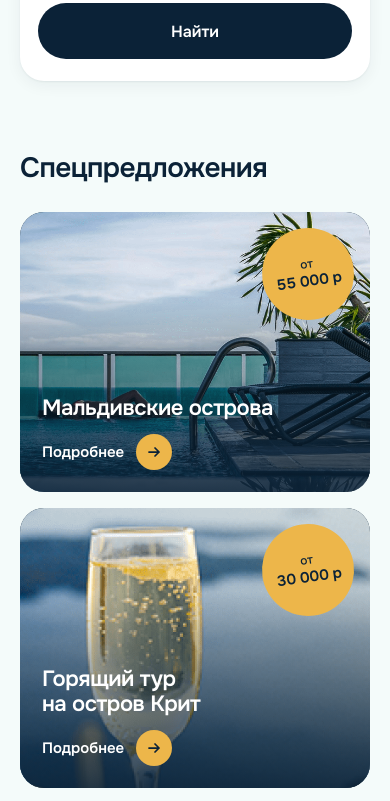
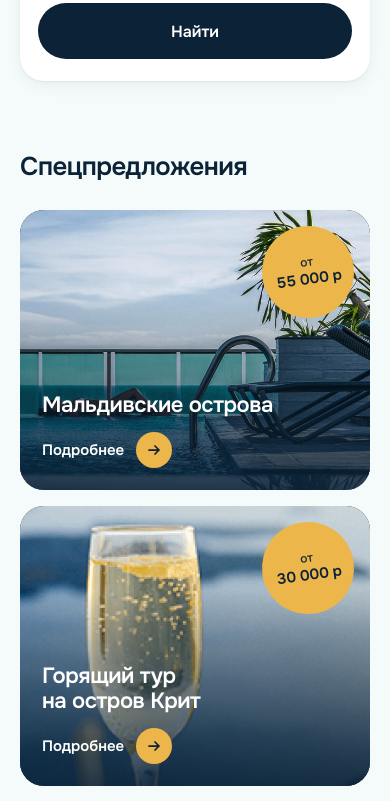
Before and after one commit to Bekzat0312/portfolio1, a plain HTML site: page index.html in a window 390 px wide. Shown: the part 1349-2150 px from the top of the page. Drawn offline with Linux system fonts and the light colour scheme; a web font is replaced by a local one.

Commit message:
Smaller h2 on 320px phones
Co-Authored-By: Claude Opus 5.5 <noreply@anthropic.com>

```diff
--- a/assets/css/main.css
+++ b/assets/css/main.css
@@ -105,7 +105,8 @@ h3{
 }
 h2{
     margin-bottom: 28px;
-    font-size: clamp(23px, 7.4vw, 28px);   /* на 320 px длинные слова не рвутся */
+    font-size: clamp(20px, 6.6vw, 28px);   /* на 320 px «Спецпредложения» влезает в строку */
+    hyphens: auto;
     line-height: 1.1;
 }
 
```
